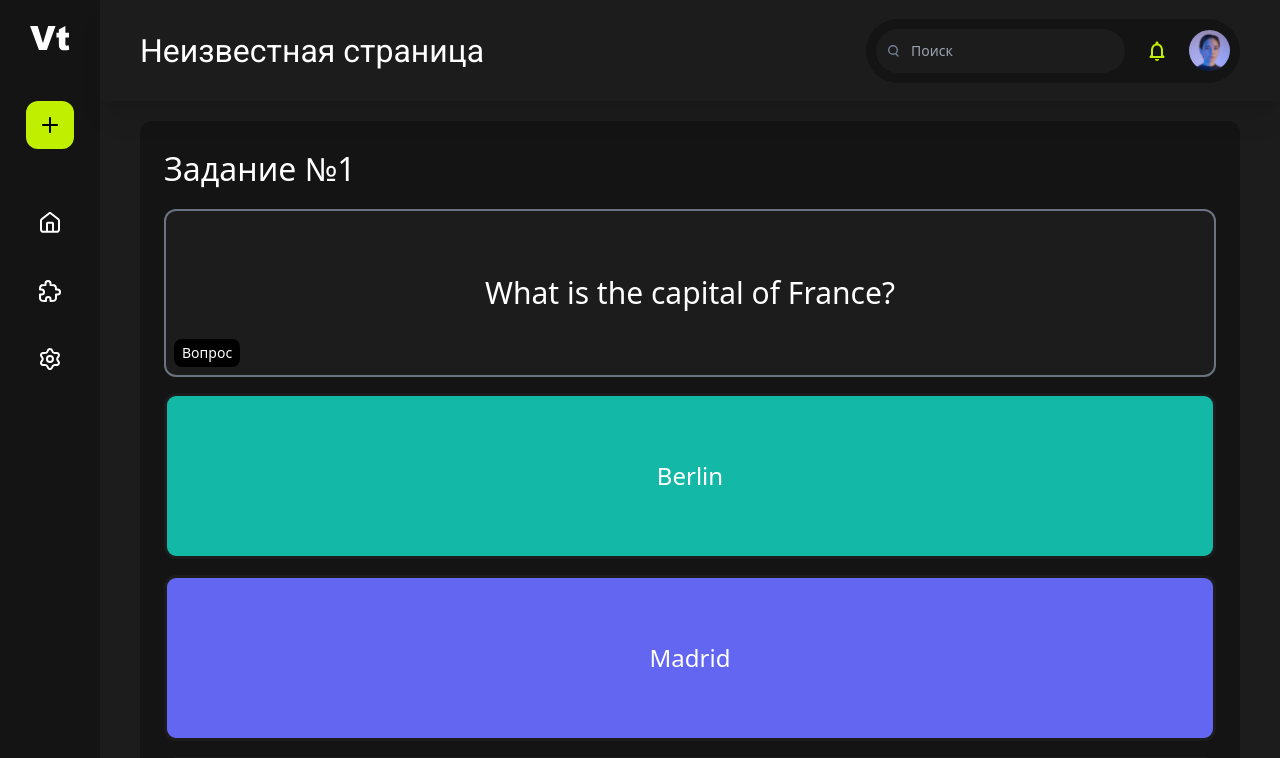
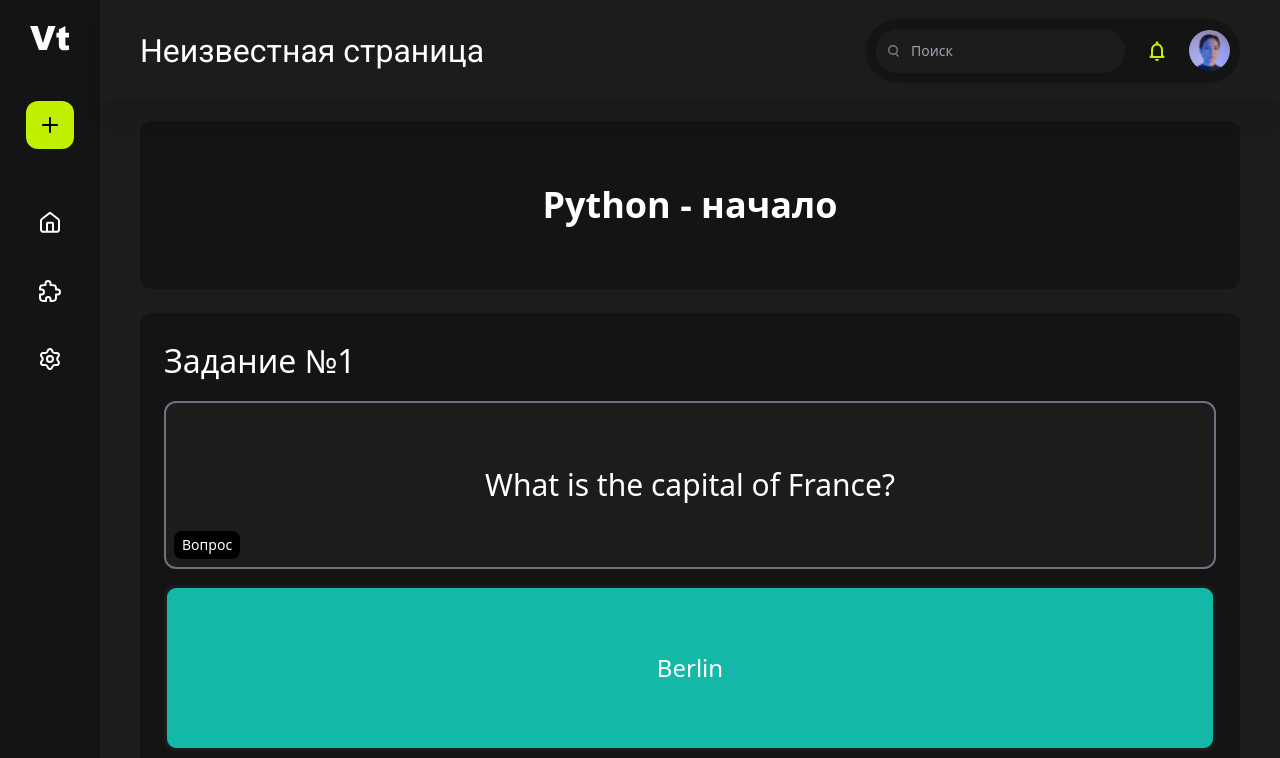
Before and after one commit to logickoff123/ProductValltest, a Next.js app: page /catalog/preview/ai_test/1 in a window 1280 px wide. Shown: the top 758 px of the page. Built offline with nearby package versions, Linux system fonts and the light colour scheme.

Commit message:
result + testName + setTestName

```diff
--- a/src/containers/preview_ai_test/index.tsx
+++ b/src/containers/preview_ai_test/index.tsx
@@ -13,9 +13,14 @@ export function PreviewAIContainer() {
 
     // ПРИМЕР, РЕАЛЬНЫЕ ДАННЫЕ ПОЛУЧАЮ ЧЕРЕЗ ЗАПРОС
     const setProblems = useTestSession((state) => state.setProblems)
+    const setTestName = useTestSession((state) => state.setTestName)
+
     const problemsData = useTestSession((state) => state.problems)
+    const testName = useTestSession((state) => state.testName)
 
     // удалить ТЕСТОВАЯ DATA
+
+    const randomName = 'Python - начало'
     const problems: Problem[] = [
         {
             question: "What is the capital of France?",
@@ -63,9 +68,12 @@ export function PreviewAIContainer() {
             ]
         }
     ];
+    //
 
     useEffect(() => {
         setProblems(problems)
+        setTestName(randomName)
+
     }, []);
 
     const handleCheckResults = () => {
@@ -78,6 +86,10 @@ export function PreviewAIContainer() {
 
     return (
         <div className="flex flex-col justify-between items-center gap-6">
+            {/* название теста */}
+            <div className=" flex justify-center  bg-secondaryBackground text-white w-full py-16 rounded-xl font-bold text-4xl">
+                {testName}
+            </div>
             {/* генерирую задания */}
             {problemsData.map((problem, index) => (
                 <ExercisePreview
--- a/src/store/TestSession/useTestSession.ts
+++ b/src/store/TestSession/useTestSession.ts
@@ -1,53 +1,55 @@
-import { create } from 'zustand'
-import { Problem } from '@/types/Test/test'
-
+import { create } from 'zustand';
+import { Problem } from '@/types/Test/test';
 
 interface TestSession {
-    problems: Problem[]
-    selectedAnswers: { [key: number]: string } // key -> это индекс задния, у нас будет много заданий и к ним будет относится ответ
-    setProblems: (problems: Problem[]) => void
-    setAnswers: (questionIndex: number, answer: string) => void
-    resetAllInfo: () => void
-    checkResults: () => { result: number, total: number };
-    areAllAnswersSelected: () => boolean
+    problems: Problem[];
+    selectedAnswers: { [key: number]: string };
+    testName: string;
+
+    setTestName: (name: string) => void;
+    setProblems: (problems: Problem[]) => void;
+    setAnswers: (questionIndex: number, answer: string) => void;
+    resetAllInfo: () => void;
+    checkResults: () => { result: number; total: number };
+    areAllAnswersSelected: () => boolean;
 }
 
-// TODO понять нужно ли поле для очистки полей
 export const useTestSession = create<TestSession>((set, get) => ({
     problems: [],
     selectedAnswers: {},
+    testName: '',
+
+
+    setTestName: (name) => set({ testName: name }),
 
     setProblems: (problems) => set({ problems }),
 
     setAnswers: (questionIndex, answer) =>
         set((state) => ({
-            selectedAnswers: { ...state.selectedAnswers, [questionIndex]: answer }
+            selectedAnswers: { ...state.selectedAnswers, [questionIndex]: answer },
         })),
 
+    // проверяет результаты теста
+    checkResults: () => {
+        const { problems, selectedAnswers } = get();
 
-    checkResults: () => {
-        const { problems, selectedAnswers } = get()
-
-        //проваливаюсь внутрь одной проблемы
-        // и с помощью сравнения нахожу правильные ответы
         const result = problems.filter((problem, index) =>
             problem.answers.some((ans) => ans.is_correct && ans.value === selectedAnswers[index])
         ).length;
 
-        //всего вопросов
-        const total = problems.length
+        return { result, total: problems.length };
+    },
 
+    // проверяет, выбраны ли ответы на все вопросы
+    areAllAnswersSelected: () => {
+        const { problems, selectedAnswers } = get();
+        return problems.length === Object.keys(selectedAnswers).length;
+    },
 
-        return { result: result, total: total }
-    },
-    // проверить, что на все задания есть ответ, чтобы логика не сломалась
-    areAllAnswersSelected: () => {
-        const { problems, selectedAnswers } = get()
-        return problems.length === Object.keys(selectedAnswers).length
-    },
-    resetAllInfo: () => set((state) => ({
+    // сбрасывает всю информацию о тесте
+    resetAllInfo: () => set({
         problems: [],
         selectedAnswers: {},
-    }))
-
-}))
+        testName: '',
+    }),
+}));
```
